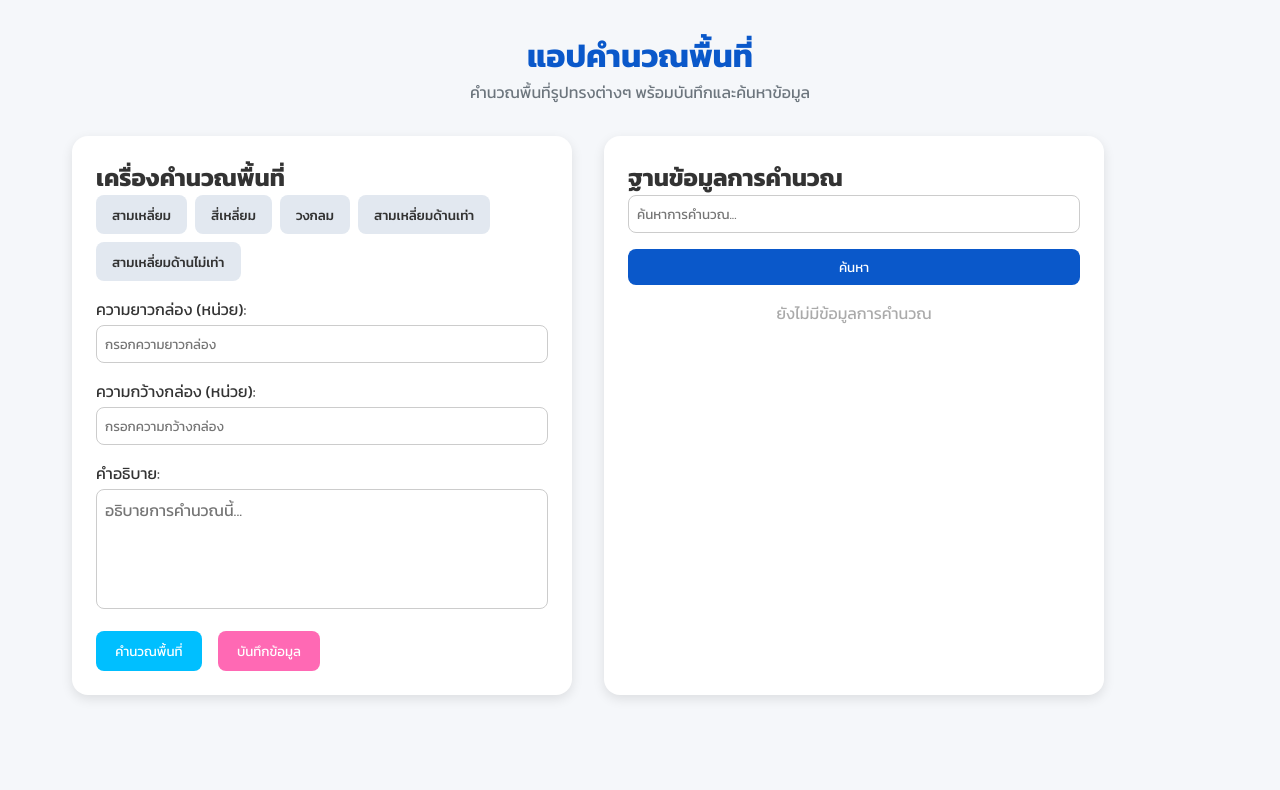
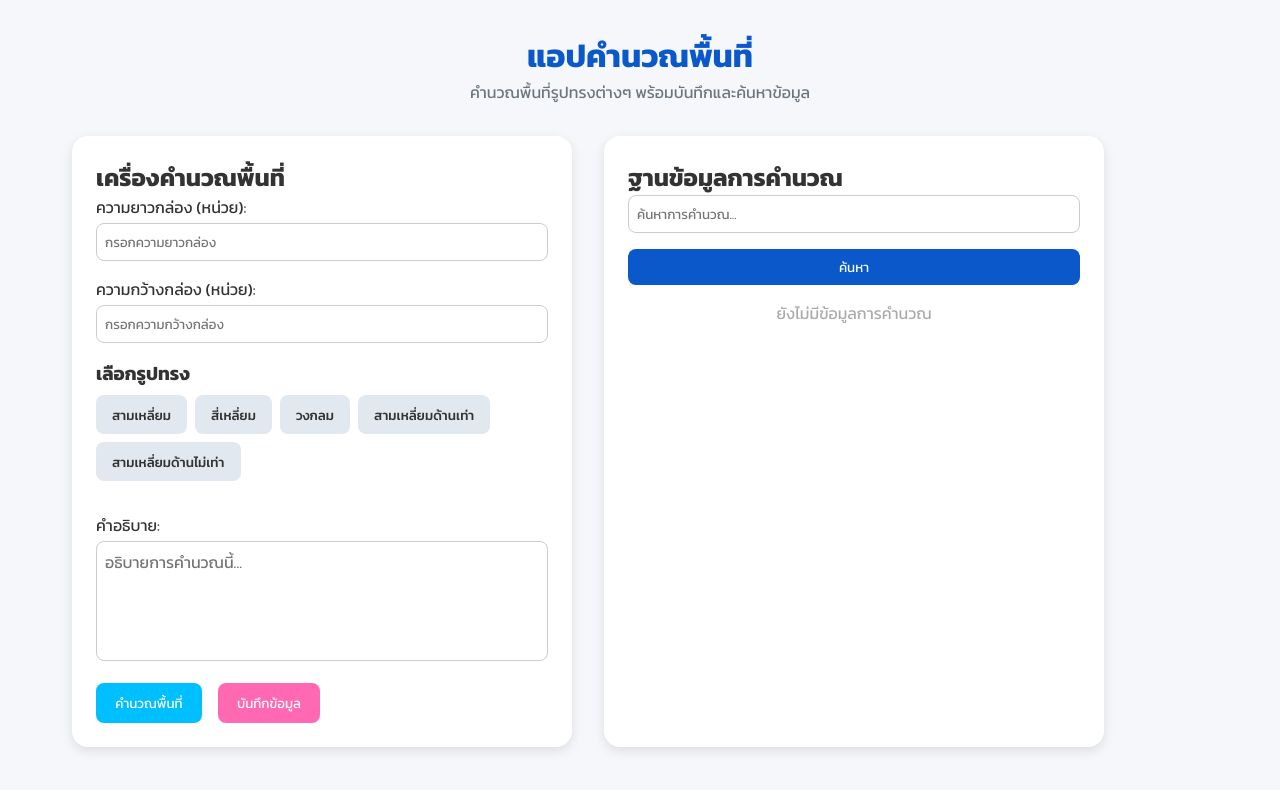
Before and after one commit to phatphoom/terra-mind-react, a Next.js app: page / in a window 1280 px wide. Shown: the top 790 px of the page. Built offline with nearby package versions, Linux system fonts and the light colour scheme.

Commit message:
fix: position button

```diff
--- a/src/Components/AreaForm.tsx
+++ b/src/Components/AreaForm.tsx
@@ -1,4 +1,6 @@
+// Components/AreaForm.tsx
 import React from 'react';
+import { ShapeSelector } from './ShapeSelector';
 
 export const AreaForm = () => {
   return (
@@ -11,10 +13,18 @@ export const AreaForm = () => {
         ความกว้างกล่อง (หน่วย):
         <input type="number" placeholder="กรอกความกว้างกล่อง" />
       </label>
-      <label >
+
+      {/* ShapeSelector ถูกแทรกไว้ตรงนี้ */}
+      <div className="form-shape-selector">
+        <h3>เลือกรูปทรง</h3>
+        <ShapeSelector />
+      </div>
+
+      <label>
         คำอธิบาย:
         <textarea placeholder="อธิบายการคำนวณนี้..."></textarea>
       </label>
+
       <div className="form-buttons">
         <button type="submit" className="calculate-button">คำนวณพื้นที่</button>
         <button type="button" className="save-button">บันทึกข้อมูล</button>
--- a/src/Components/ShapeSelector.tsx
+++ b/src/Components/ShapeSelector.tsx
@@ -1,3 +1,4 @@
+//Components/ShapeSelector.tsx
 "use client";
 
 import { useState } from "react";
@@ -17,6 +18,7 @@ export const ShapeSelector = () => {
     <div className="shape-selector">
         {shapes.map((shape) => (
             <button
+                type="button"
                 key={shape}
                 className={`shape-button ${selected === shape ? "active" : ""}`}
                 onClick={() => setSelected(shape)}
--- a/src/app/globals.css
+++ b/src/app/globals.css
@@ -195,3 +195,11 @@ body {
 .card.right {
   background-color: #e9f4ff;
 }
+
+/* เพิ่มเข้าไปตรงนี้เลย */
+.form-shape-selector {
+  margin: 1rem 0;
+  display: flex;
+  flex-wrap: wrap;
+  gap: 0.5rem;
+}
--- a/src/app/page.tsx
+++ b/src/app/page.tsx
@@ -1,7 +1,7 @@
+// app/page.tsx
 "use client";
 
 import React from "react";
-import { ShapeSelector } from "@/Components/ShapeSelector";
 import { AreaForm } from "@/Components/AreaForm";
 import { AreaDatabase } from "@/Components/AreaDatabase";
 
@@ -16,7 +16,6 @@ export default function HomePage() {
       <div className="content">
         <section className="calculator card">
           <h2>เครื่องคำนวณพื้นที่</h2>
-          <ShapeSelector />
           <AreaForm />
         </section>
 
```
Lines whose indentation alone changed are shown as unchanged.
